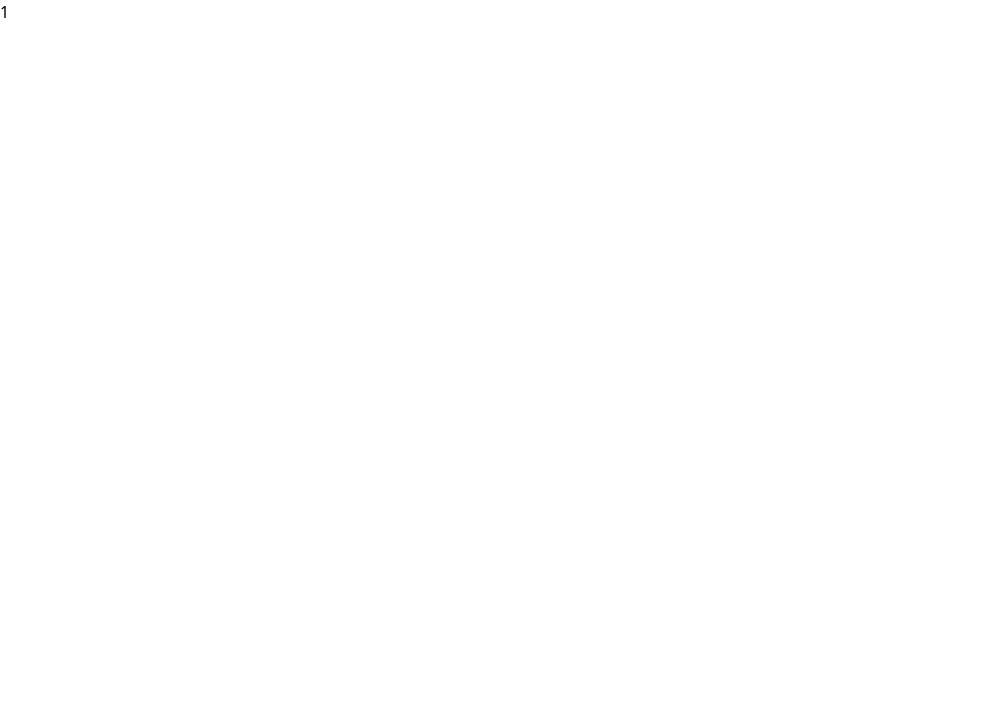
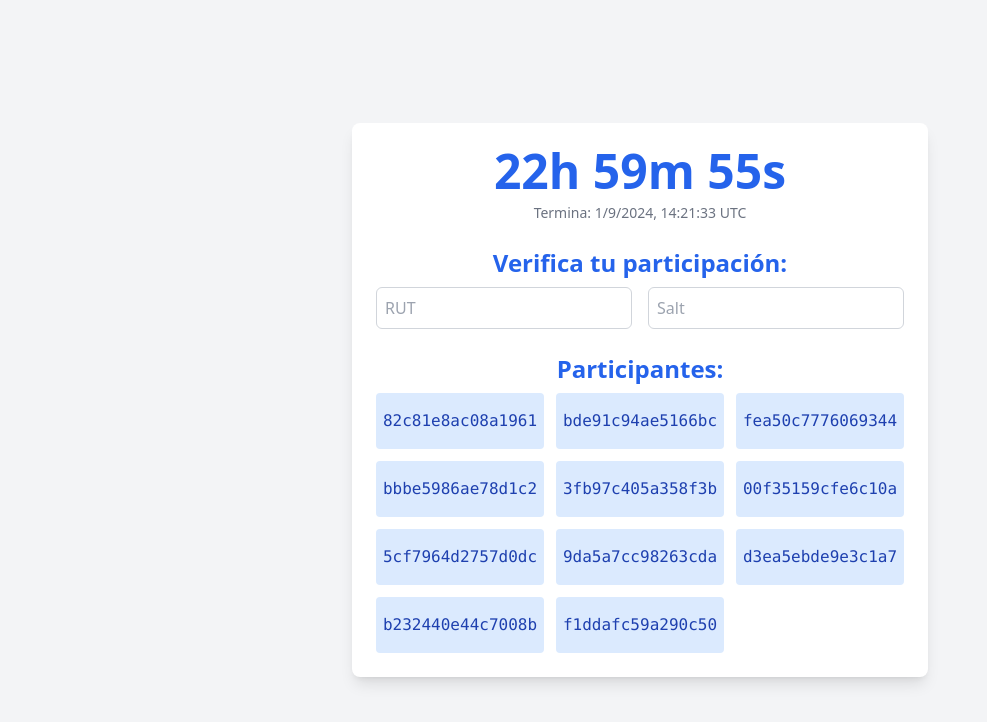
Before and after one commit to dariasc/random-monkeys, a SvelteKit app: page /lottery/1/active in a window 1280 px wide. Shown: the top 722 px of the page, without its empty margins (0-987 px from the left). Built offline with nearby package versions, Linux system fonts and the light colour scheme.

Commit message:
feat: tombola view

```diff
--- a/src/routes/lottery/[id]/active/+page.svelte
+++ b/src/routes/lottery/[id]/active/+page.svelte
@@ -1,6 +1,85 @@
 <script lang="ts">
-	import type { PageData } from './$types'
-	export let data: PageData
+	import type { PageData } from './$types';
+	// import { verify } from '$lib/crypto';
+
+	export let data: PageData;
+
+	// const hashes: string[] = []
+
+	function random256BitsHexadecimal() {
+		//todo: recordar pasar esto ordenadamente
+		return Array.from({ length: 16 }, () => Math.floor(Math.random() * 16).toString(16)).join('');
+	}
+
+	// for testing only!!
+	// for (let i = 0; i < 11; i++) {
+	// 	hashes.push(random256BitsHexadecimal());
+	// }
+
+	// function verifyParticipation(rut: string, salt: string) {
+	// 	return verify(hashes, rut, salt);
+	// }
+
+	const countdownDate = new Date().getTime() + (23 * 60 * 60 * 1000);
+	let countdownTime = "Cargando...";
+
+	const endDate = new Date(countdownDate);
+    const endDateFormatted = endDate.toLocaleString("es-ES", {
+        timeZoneName: "short"
+    });
+
+    const countdownFunction = setInterval(function() {
+        const now = new Date().getTime();
+        const distance = countdownDate - now;
+
+		const days = Math.floor(distance / (1000 * 60 * 60 * 24));
+        const hours = Math.floor((distance % (1000 * 60 * 60 * 24)) / (1000 * 60 * 60));
+        const minutes = Math.floor((distance % (1000 * 60 * 60)) / (1000 * 60));
+        const seconds = Math.floor((distance % (1000 * 60)) / 1000);
+
+		countdownTime =
+			(days > 0 ? days + "d " : "") +
+			("0" + hours).slice(-2) + "h " +
+			("0" + minutes).slice(-2) + "m " +
+			("0" + seconds).slice(-2) + "s";
+
+        if (distance < 0) {
+            clearInterval(countdownFunction);
+        }
+    }, 1);
 </script>
 
-<h1>{data.id}</h1>
+<main class="bg-gray-100 flex items-center justify-center min-h-screen">
+	<div class="text-center p-6 bg-white shadow-lg max-w-xl rounded-lg w-full">
+		<h1 id="countdown" class="text-5xl font-bold text-blue-600 mb-2">{countdownTime}</h1>
+
+		<p class="text-sm text-gray-500 mb-6">
+			Termina: <span id="raffle-end-date">{endDateFormatted}</span>
+		</p>
+
+
+		<h2 class="text-2xl font-bold text-blue-600 mb-2">Verifica tu participación:</h2>
+
+		<div class="flex items-center justify-center mb-6 space-x-4">
+            <input
+                type="text"
+                placeholder="RUT"
+                class="p-2 border border-gray-300 rounded-md w-1/2"
+            />
+            <input
+                type="text"
+                placeholder="Salt"
+                class="p-2 border border-gray-300 rounded-md w-1/2"
+            />
+        </div>
+
+		<h2 class="text-2xl font-bold text-blue-600 mb-2">Participantes:</h2>
+
+		<div class="grid grid-cols-3 gap-3 w-full">
+			{#each { length: 11 } as _, i}
+				<pre
+					class="flex items-center justify-center p-4 bg-blue-100 rounded text-blue-800 w-full">{random256BitsHexadecimal()}</pre>
+			{/each}
+		</div>
+	</div>
+</main>
```
